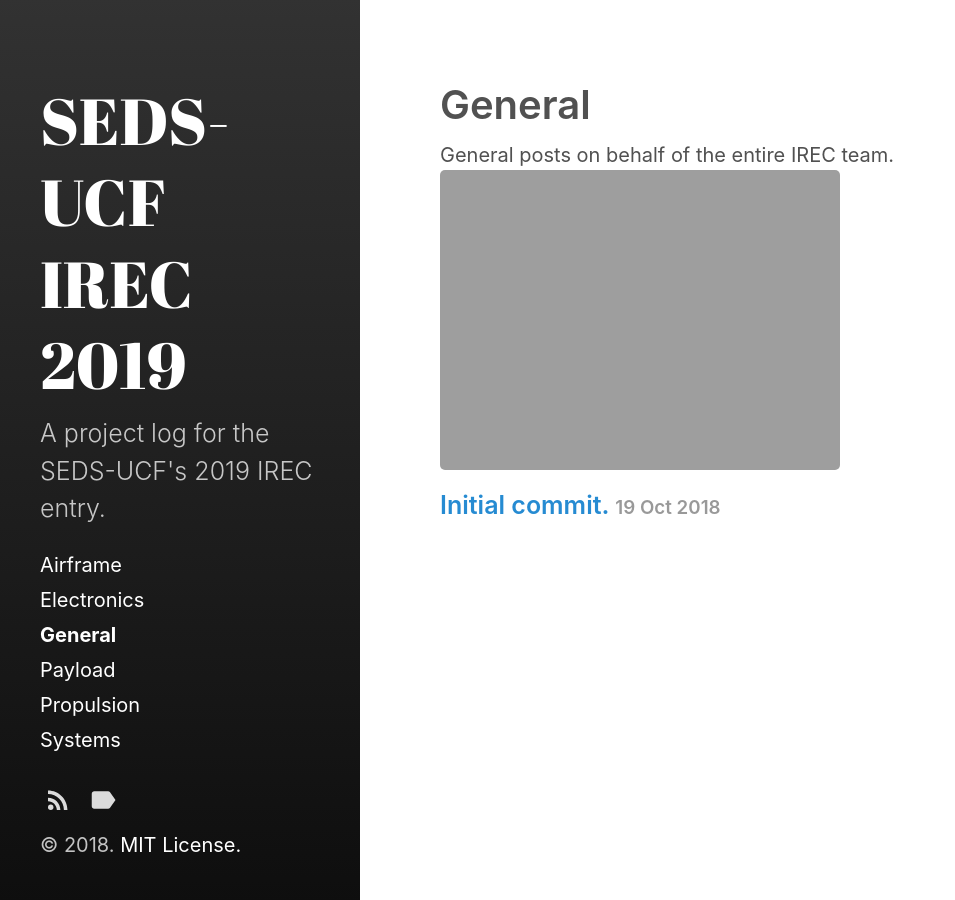
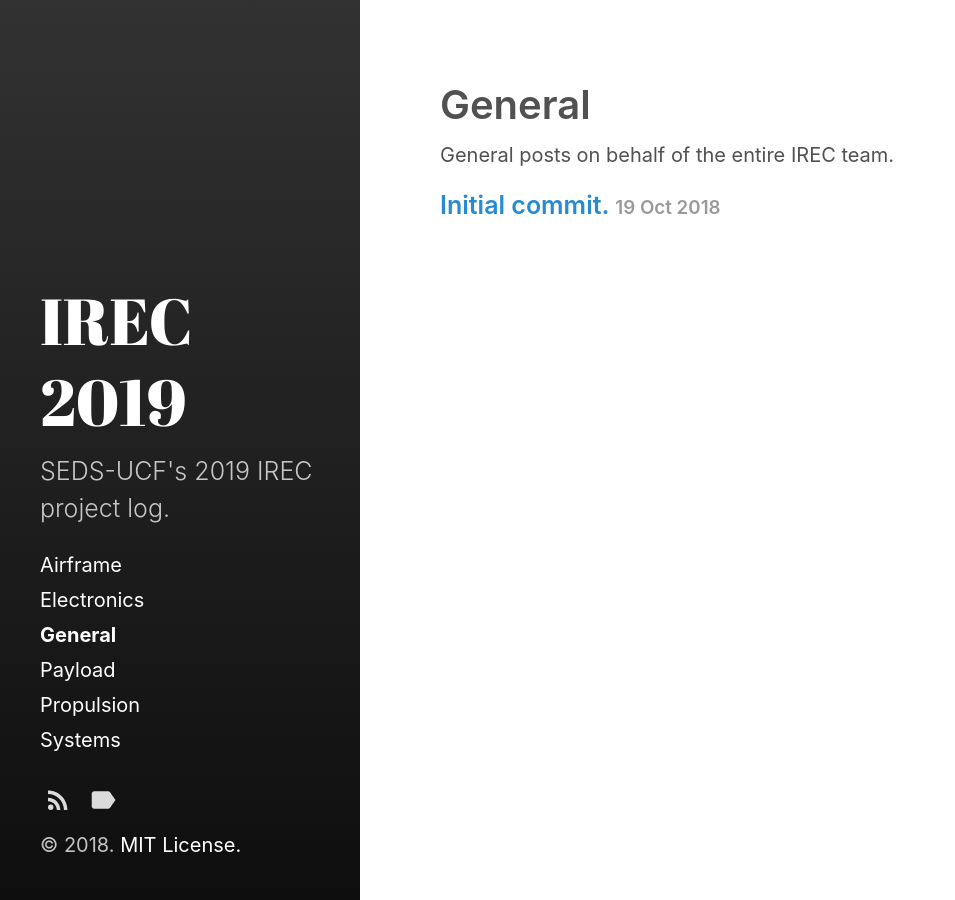
Before and after one commit to SEDS-UCF/IREC2019-project-log, a Jekyll site: the page built from category/general.md, in a window 1280 px wide. Shown: the whole page, without its empty margins (0-955 px from the left). Built offline with Jekyll 4.4.1, drawn with Linux system fonts in a browser that asks for light colours.

Commit message:
Remove team photo and clean up the sidebar a bit.

```diff
--- a/_config.yml
+++ b/_config.yml
@@ -3,9 +3,9 @@ markdown:         kramdown
 highlighter:      rouge
 
 # Setup
-title:            "SEDS-UCF IREC 2019"
+title:            "IREC 2019"
 tagline:          "A SEDS-UCF project."
-description:      "A project log for the SEDS-UCF's 2019 IREC entry."
+description:      "SEDS-UCF's 2019 IREC project log."
 url:              http://irec19.sedsucf.org/
 baseurl:          /
 
--- a/category/general.md
+++ b/category/general.md
@@ -4,4 +4,3 @@ title: General
 ---
 
 General posts on behalf of the entire IREC team.
-![Full Team Photo]({{ "/assets/images/teams/team.png" | absolute_url }})
```
